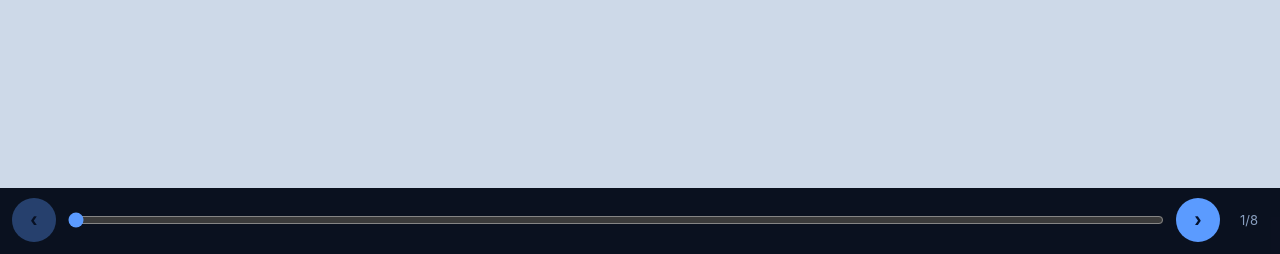
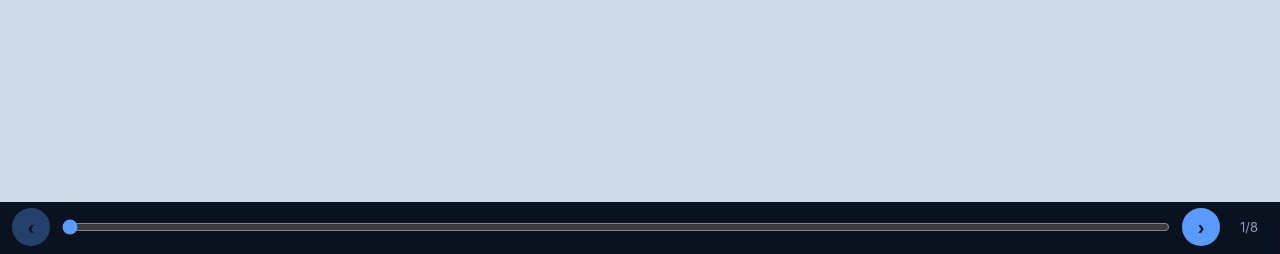
Before and after one commit to WardStinissen/surface-pressure-charts, a website with bundled scripts: page index.html in a window 1280 px wide. Shown: the part 546-800 px from the top of the page. Built offline with nearby package versions, Linux system fonts and the light colour scheme.

Commit message:
style: make the bottom navigation bar less tall
Reduce botbar vertical padding and nav-arrow size (44->38px).
Bump SW cache to sp-shell-v4 so the updated styles.css is served.

Co-Authored-By: Claude Opus 4.8 (1M context) <noreply@anthropic.com>

```diff
--- a/styles.css
+++ b/styles.css
@@ -95,18 +95,18 @@ html, body {
   display: flex;
   align-items: center;
   gap: 10px;
-  padding: 10px 12px calc(12px + env(safe-area-inset-bottom));
+  padding: 6px 12px calc(8px + env(safe-area-inset-bottom));
   background: var(--panel);
 }
 
 .nav-arrow {
   flex: none;
-  width: 44px; height: 44px;
+  width: 38px; height: 38px;
   border-radius: 50%;
   border: none;
   background: var(--accent);
   color: #04122e;
-  font-size: 22px;
+  font-size: 20px;
   font-weight: 800;
 }
 
--- a/sw.js
+++ b/sw.js
@@ -1,5 +1,5 @@
 // sw.js
-const SHELL_CACHE = 'sp-shell-v3';
+const SHELL_CACHE = 'sp-shell-v4';
 const CHART_HOST = 'data.consumer-digital.api.metoffice.gov.uk';
 const SHELL = [
   './',
```
